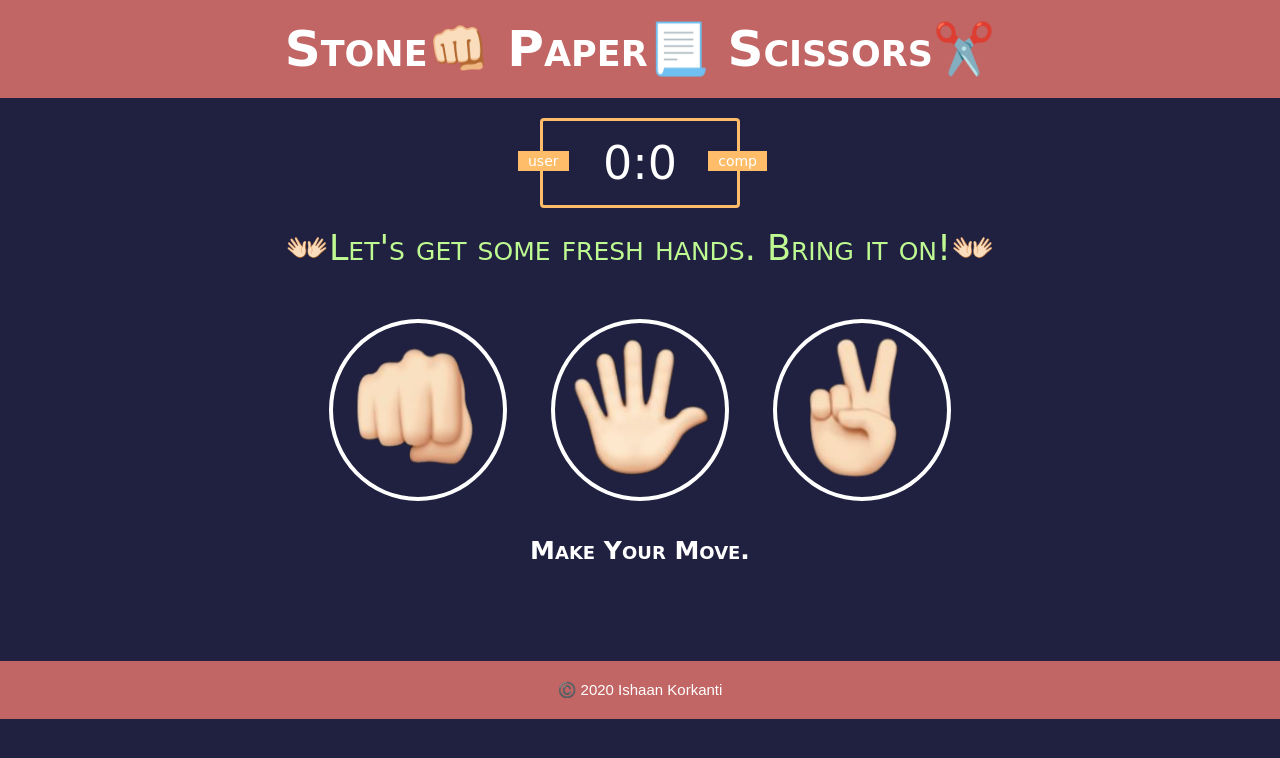
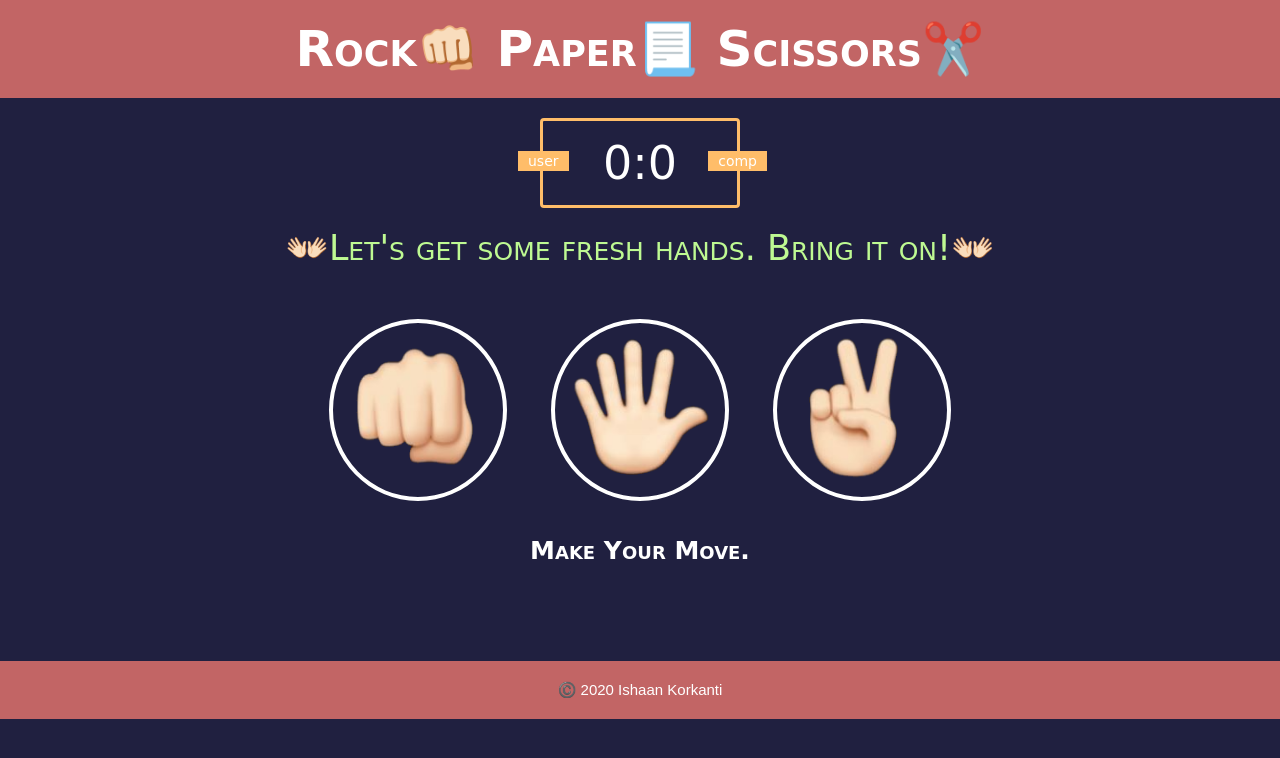
Before and after one commit to ishaan05/StonePaperScissors1, a plain HTML site: page index.html in a window 1280 px wide. Drawn offline with Linux system fonts and the light colour scheme; a web font is replaced by a local one.

Commit message:
Update index.html

```diff
--- a/index.html
+++ b/index.html
@@ -8,7 +8,7 @@
   </head>
   <body>
     <header>
-      <h1>Stone👊🏻 Paper📃 Scissors✂️</h1>
+      <h1>Rock👊🏻 Paper📃 Scissors✂️</h1>
 
     </header>
 
```
